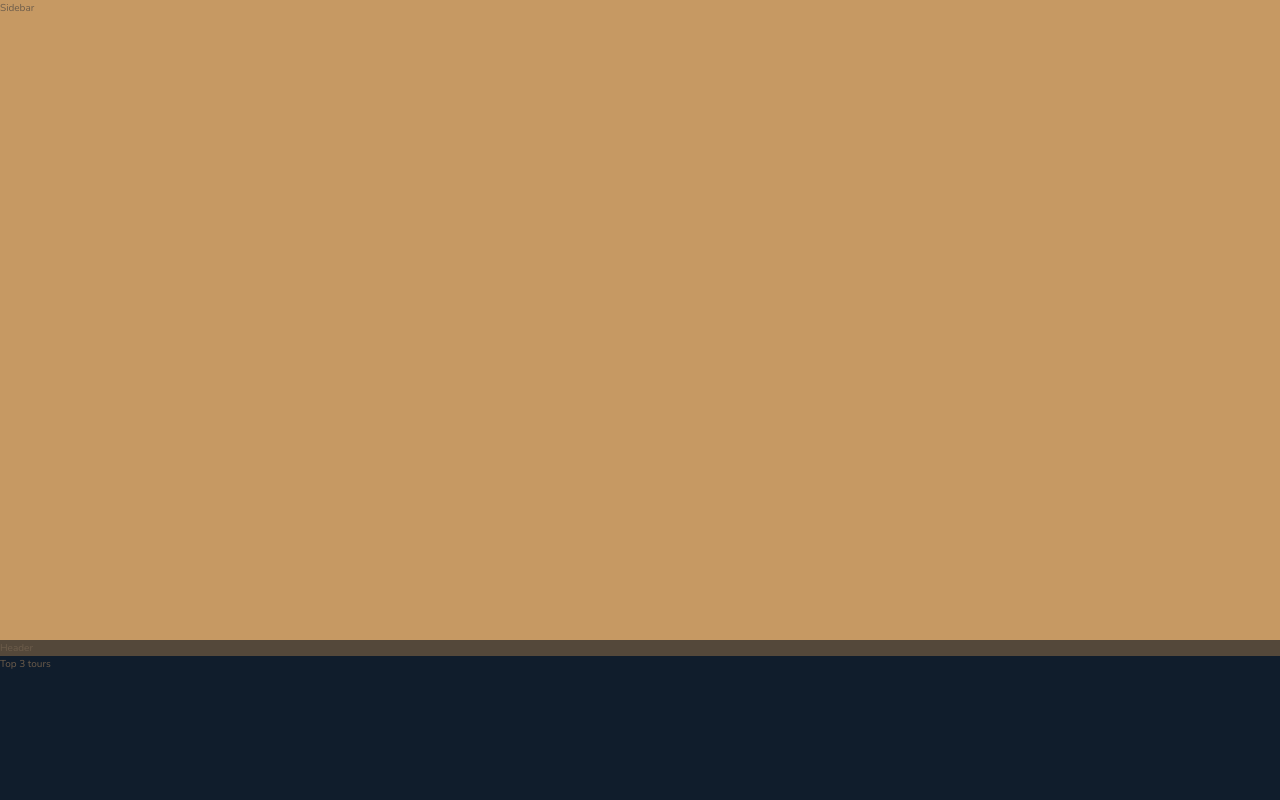
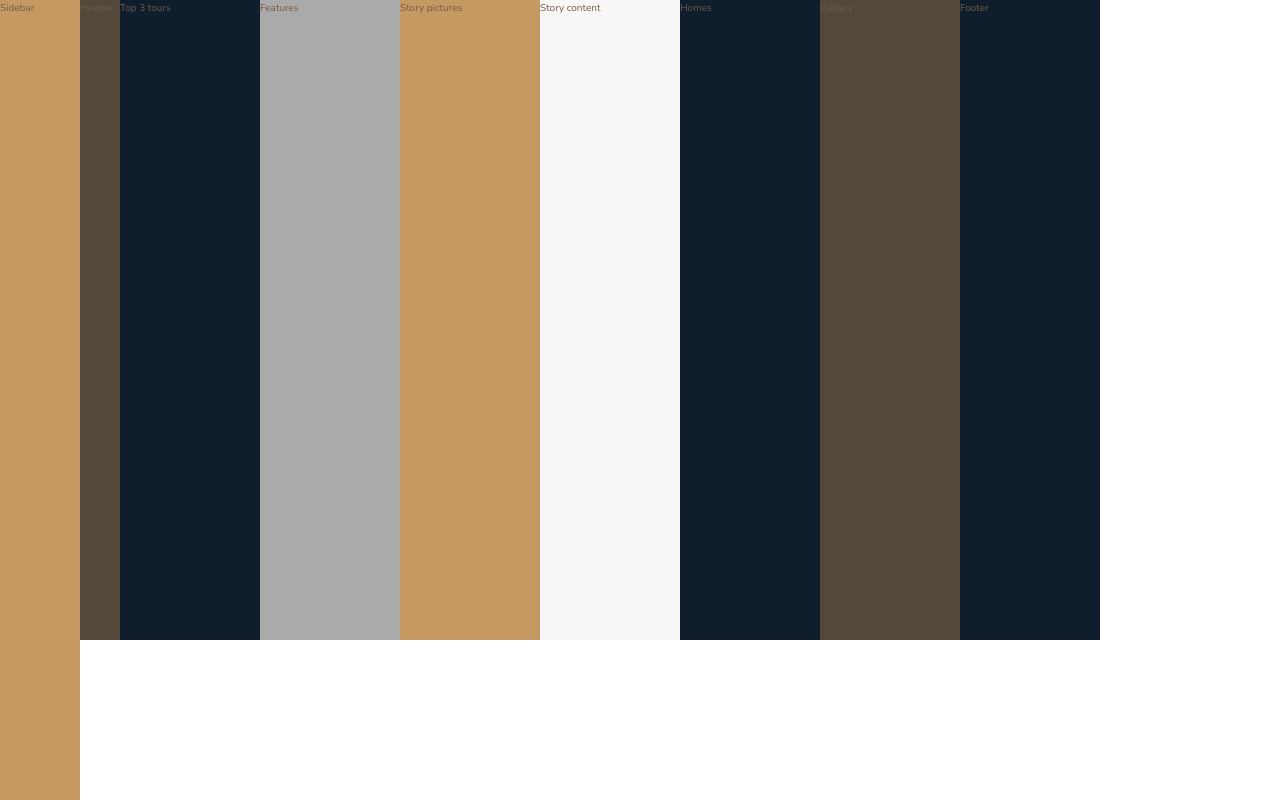
Before and after one commit to AngelCruzL/nexter, a website: page index.html in a window 1280 px wide. Shown: the top 800 px of the page. Drawn offline with nearby package versions, Linux system fonts and the light colour scheme.

Commit message:
Adding grid names and grid to sidebar

```diff
--- a/sass/_base.scss
+++ b/sass/_base.scss
@@ -37,4 +37,10 @@ body {
 .container {
   display: grid;
   grid-template-rows: 80vh min-content 40vw repeat(3, min-content);
+  grid-template-columns:
+    [sidebar-start] 8rem [sidebar-end full-start] 1fr [center-start] repeat(
+      8,
+      [col-start] minmax(min-content, 14rem) [col-end]
+    )
+    [center-end] 1fr [full-end];
 }
--- a/sass/_sidebar.scss
+++ b/sass/_sidebar.scss
@@ -1,3 +1,5 @@
 .sidebar {
   background-color: $color-primary;
+  grid-column: sidebar-start/sidebar-end;
+  grid-row: 1/-1;
 }
```
Also changed, not shown: css/style.css.
